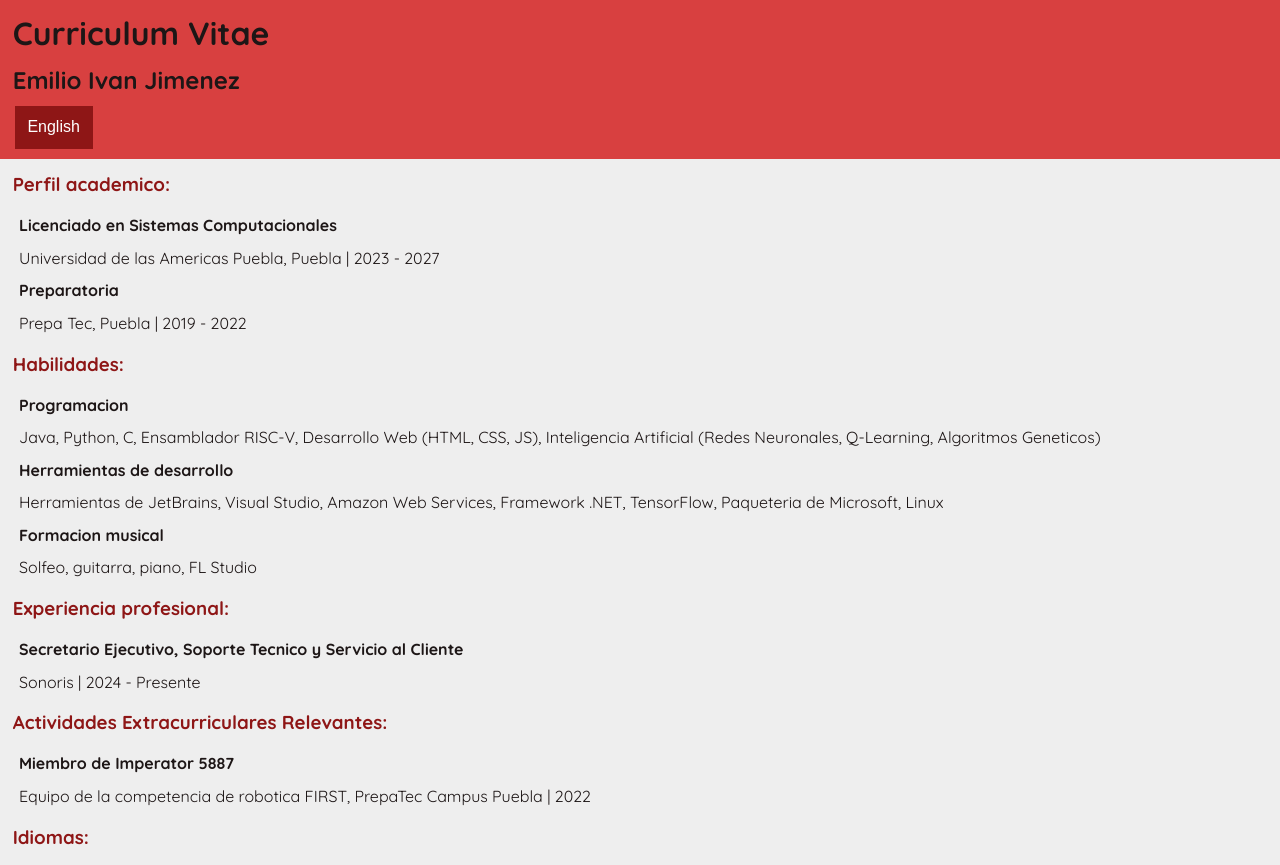
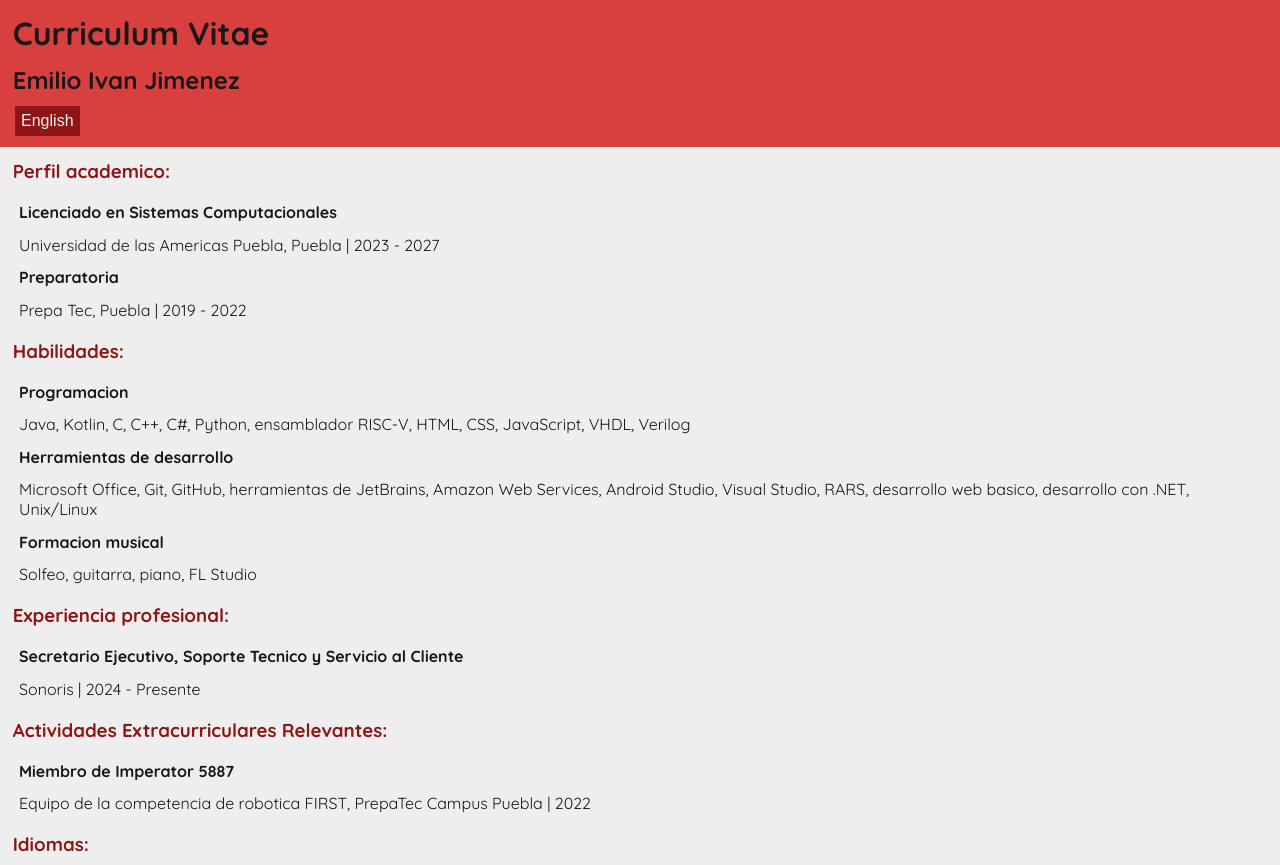
Before and after one commit to Dualironboy12/EmilioJimenez, a plain HTML site: page index.html in a window 1280 px wide. Shown: the top 865 px of the page. Drawn offline with Linux system fonts and the light colour scheme.

Commit message:
Changed contents of curriculum

```diff
--- a/css/stylesheet.css
+++ b/css/stylesheet.css
@@ -26,6 +26,8 @@ h3{
 dt{
     font-weight: bold;
 }
+.header{
+}
 .languagesList{
     padding-left: 1%;
 }
@@ -39,9 +41,9 @@ dt{
 }
 .langButton{
     background-color: #8E1616;
-    color: white;
+    color: #EEEEEE;
     border: none;
-    padding: 1%;
+    padding: 0.5%;
     text-align: center;
     text-decoration: none;
     display: inline-block;
@@ -49,7 +51,8 @@ dt{
     margin: 4px 2px;
 }
 .langButton:hover{
-    background-color: #D84040;
+    background-color: #EEEEEE;
+    color: #8E1616;
 }
 #linkedinIcon{
     width: 20px;
--- a/index.html
+++ b/index.html
@@ -13,10 +13,10 @@
 </head>
 
 <body>
-<header>
+<header class="header">
     <h1 class="title">Curriculum Vitae</h1>
     <h2 class="title">Emilio Ivan Jimenez</h2>
-    <a href="english.html">
+    <a class="langButtonAnchor" href="english.html">
         <button class ="langButton">English</button>
     </a>
 </header>
@@ -36,13 +36,11 @@
 
     <dl>
         <dt>Programacion</dt>
-        <dd>Java, Python, C, Ensamblador RISC-V, Desarrollo Web (HTML, CSS, JS), Inteligencia Artificial (Redes
-            Neuronales, Q-Learning, Algoritmos Geneticos)
+        <dd>Java, Kotlin, C, C++, C#, Python, ensamblador RISC-V, HTML, CSS, JavaScript, VHDL, Verilog
         </dd>
 
         <dt>Herramientas de desarrollo</dt>
-        <dd>Herramientas de JetBrains, Visual Studio, Amazon Web Services, Framework .NET, TensorFlow, Paqueteria de
-            Microsoft, Linux
+        <dd>Microsoft Office, Git, GitHub, herramientas de JetBrains, Amazon Web Services, Android Studio, Visual Studio, RARS, desarrollo web basico, desarrollo con .NET, Unix/Linux
         </dd>
 
         <dt>Formacion musical</dt>
```
Also changed, not shown: english.html (+3 -5 lines).
